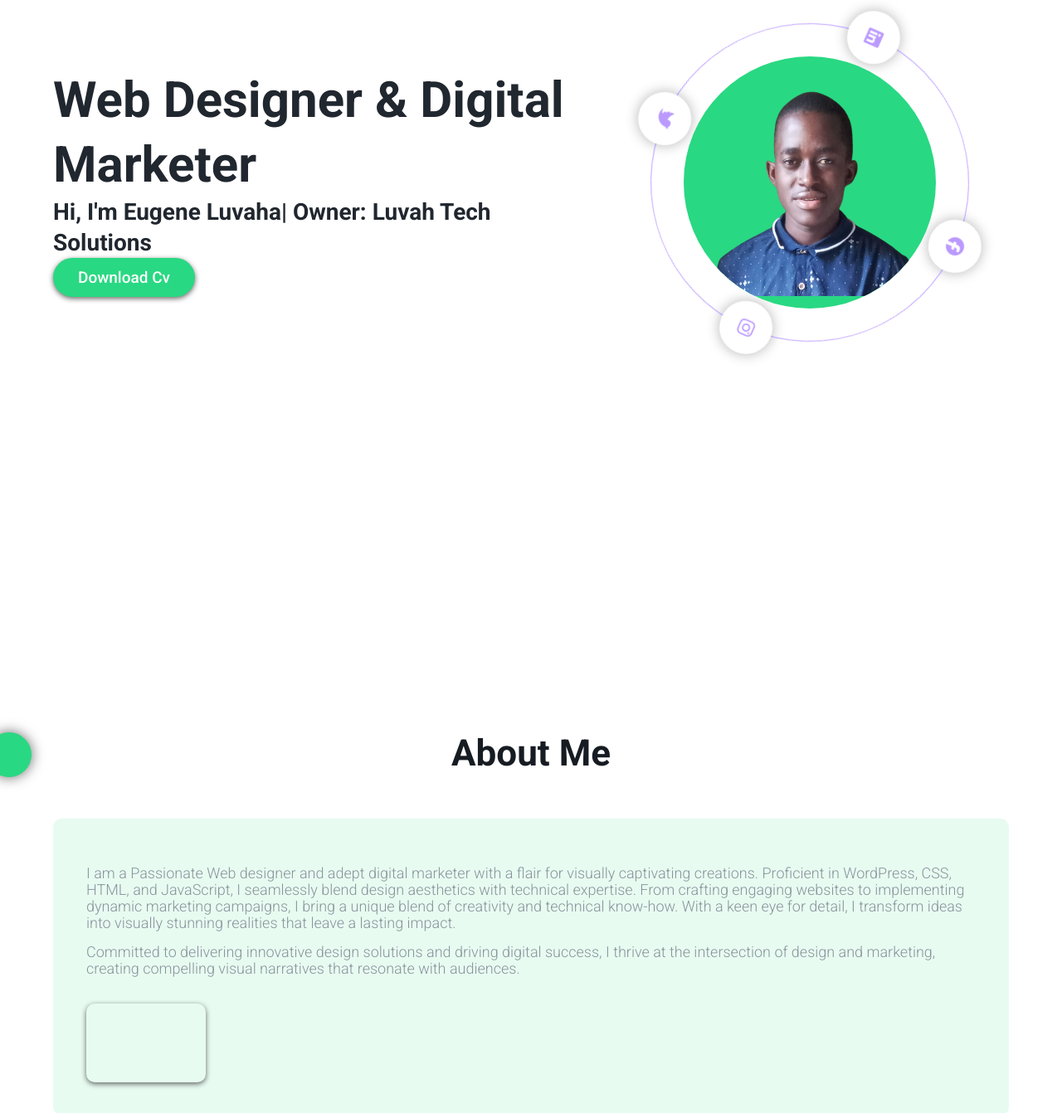
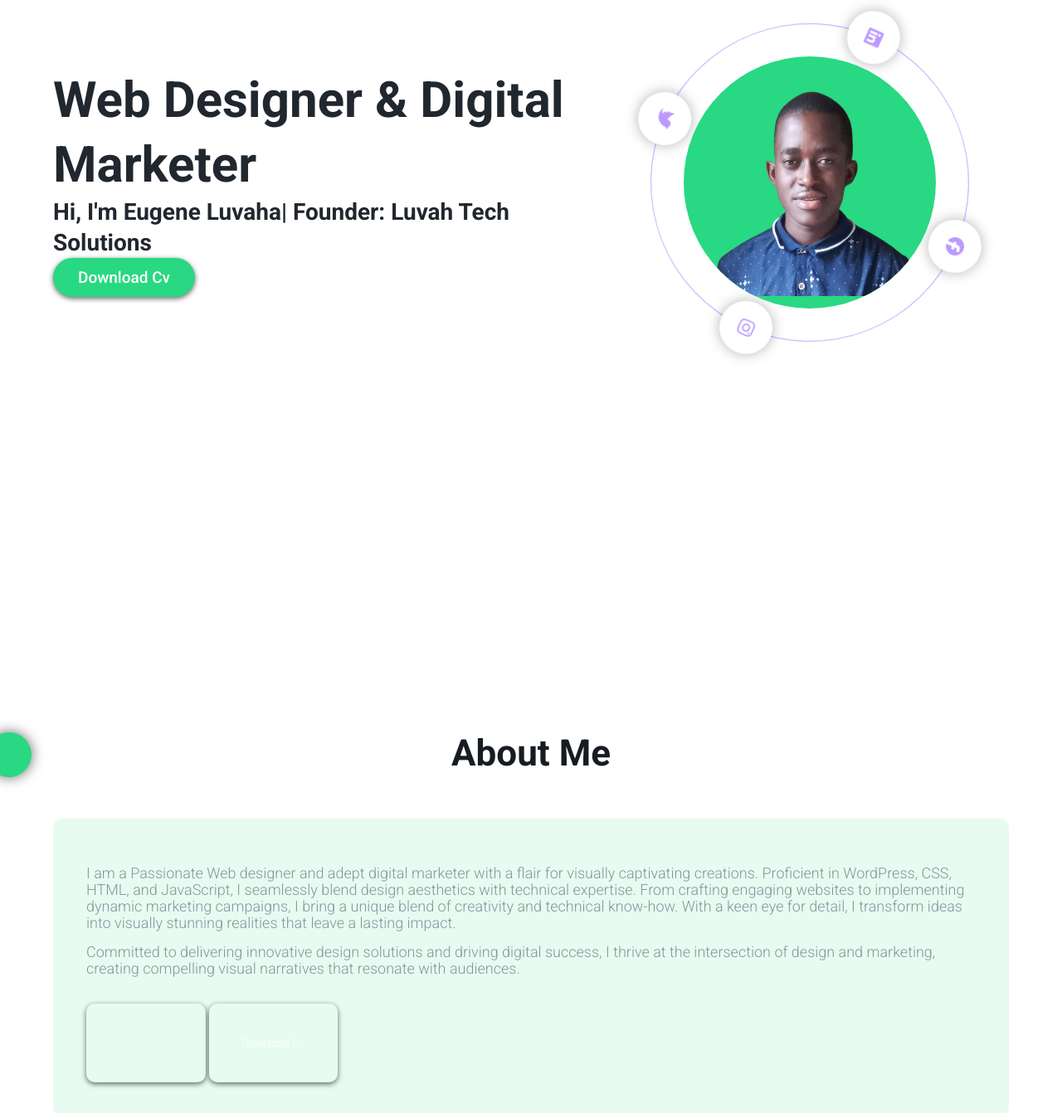
Before and after one commit to LuvahTech/myPortfolio, a plain HTML site: page index.html in a window 1280 px wide. Shown: the part 80-1422 px from the top of the page at 83% size. Drawn offline with Linux system fonts and the light colour scheme.

Commit message:
Update index.html

```diff
--- a/index.html
+++ b/index.html
@@ -37,10 +37,8 @@
                     <div class="container header-container">
                         <div class="header-left">
                             <h1>Web Designer & Digital Marketer</h1>
-                            <h4>Hi, I'm Eugene Luvaha| Owner: Luvah Tech Solutions</h4>
-                            <!-- <p>I am UI/UX Designer and a web developer dedicated to creating user-friendly,
-                                 visually stunning websites.
-                                 Let's transform your digital presence into an unforgettable experience.</p> -->
+                            <h4>Hi, I'm Eugene Luvaha| Founder: Luvah Tech Solutions</h4>
+
                          <a href="#"><div class="btn" download>Download Cv</div></a>
                         </div>
                         <div class="header-right">
@@ -70,6 +68,7 @@
                             </p>
                             <p> Committed to delivering innovative design solutions and driving digital success, I thrive at the intersection of design and marketing, creating compelling visual narratives that resonate with audiences.</p>
                                      <a href="tel:+254782108414"><div class="btn"><text style="color: #0000;">contact Me</text></div></a>
+                                <a href="#"><div class="btn" download>Download Cv</div></a>
 
                          </div>
                         </div>
```
